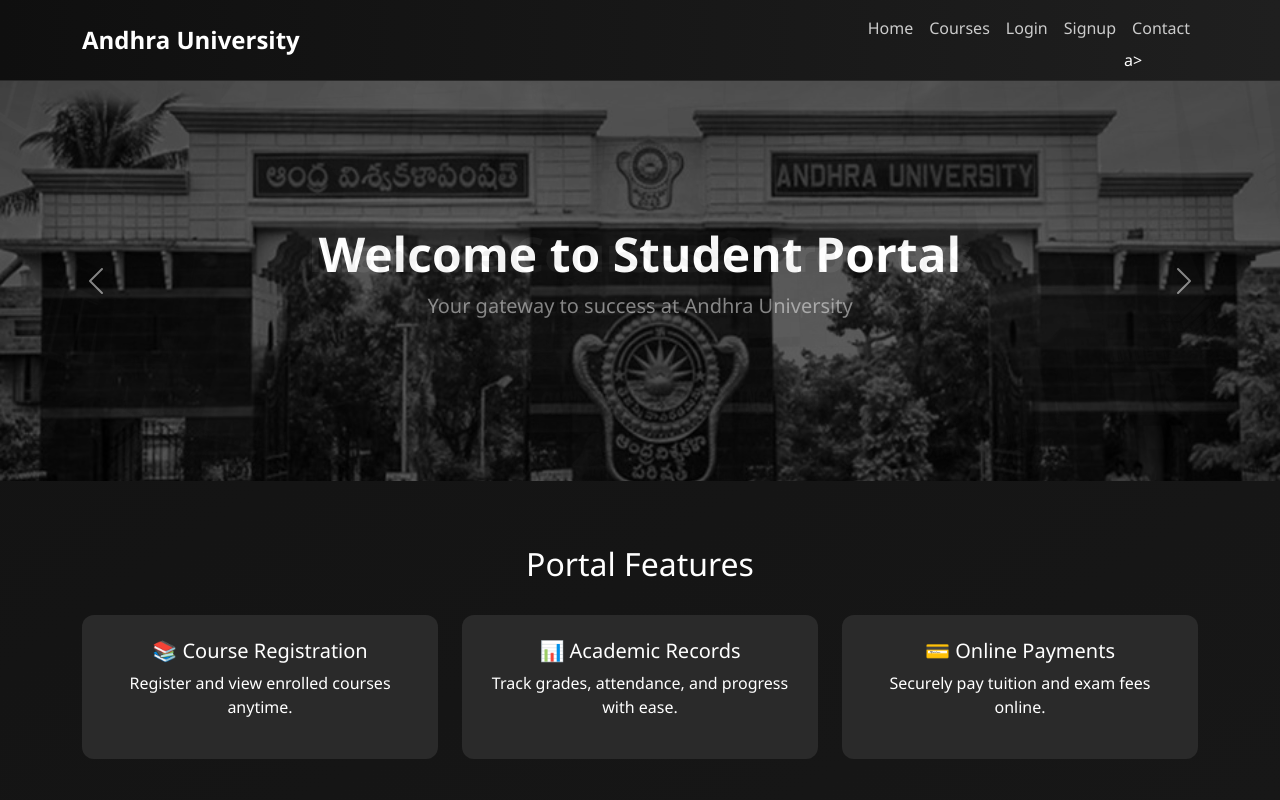
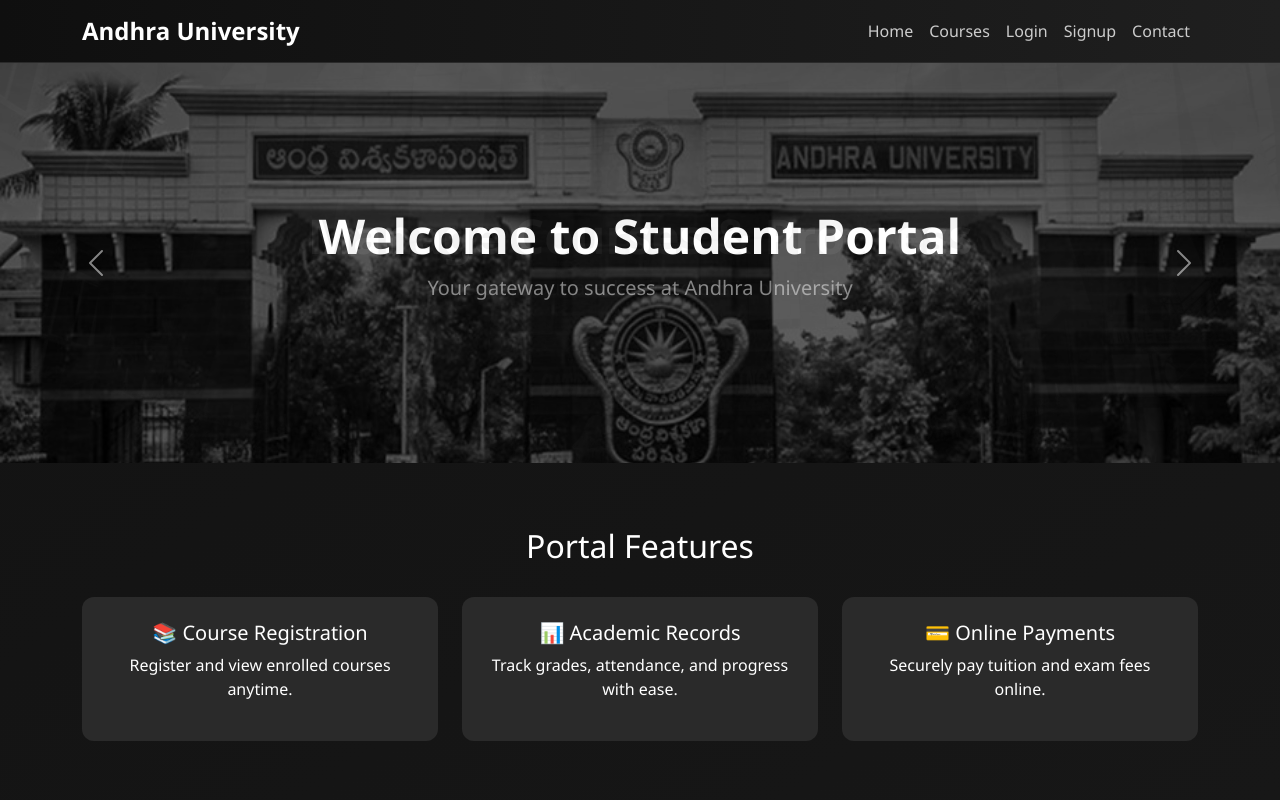
Before and after one commit to Harshitha-Lanka/student-portal-frontend, a plain HTML site: page index.html in a window 1280 px wide. Shown: the top 800 px of the page. Drawn offline with nearby package versions, Linux system fonts and the light colour scheme; files whose address does not match are found by name.

Commit message:
Update index.html

```diff
--- a/index.html
+++ b/index.html
@@ -149,7 +149,7 @@
 
         <li class="nav-item"><a class="nav-link" href="login.html">Login</a></li>
         <li class="nav-item"><a class="nav-link" href="signup.html">Signup</a></li>
-        <li class="nav-item"><a class="nav-link" href="contact.html">Contact</a>a></li>
+        <li class="nav-item"><a class="nav-link" href="contact.html">Contact</a></li>
       </ul>
     </div>
   </div>
```
